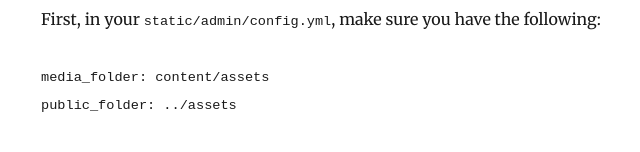
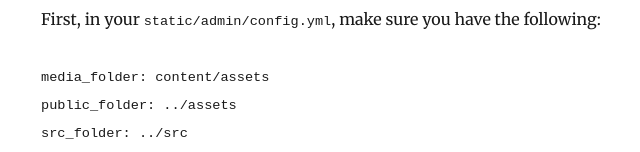
Before and after one commit to zakariaelk/gatsby-netlify-blog-02, a Gatsby site: page /blog/awesome-images/ in a window 1280 px wide. Shown: the part 641-793 px from the top of the page, without its empty margins (284-924 px from the left). Built offline with nearby package versions, Linux system fonts and the light colour scheme; Gatsby itself is replaced by a stand-in of ours; some packages are replaced by stand-ins of ours; code samples lack their colours.

Commit message:
Update Blog “awesome-images”

````diff
--- a/content/blog/awesome-images.md
+++ b/content/blog/awesome-images.md
@@ -4,7 +4,6 @@ date: 2020-06-06T01:22:55.506Z
 title: Awesome Images & Shit
 description: Fix for gatsby-plugin-mdx and gatsby-remark-images
 ---
-
 ![Great Gatsby](/../assets/great2.jpg "Great Gatsby")
 
 ## Netlify CMS Media Configuration
@@ -14,6 +13,7 @@ First, in your `static/admin/config.yml`, make sure you have the following:
 ```
 media_folder: content/assets
 public_folder: ../assets
+src_folder: ../src
 ```
 
 Docs: https://www.netlifycms.org/docs/configuration-options/#media-and-public-folders.
````
